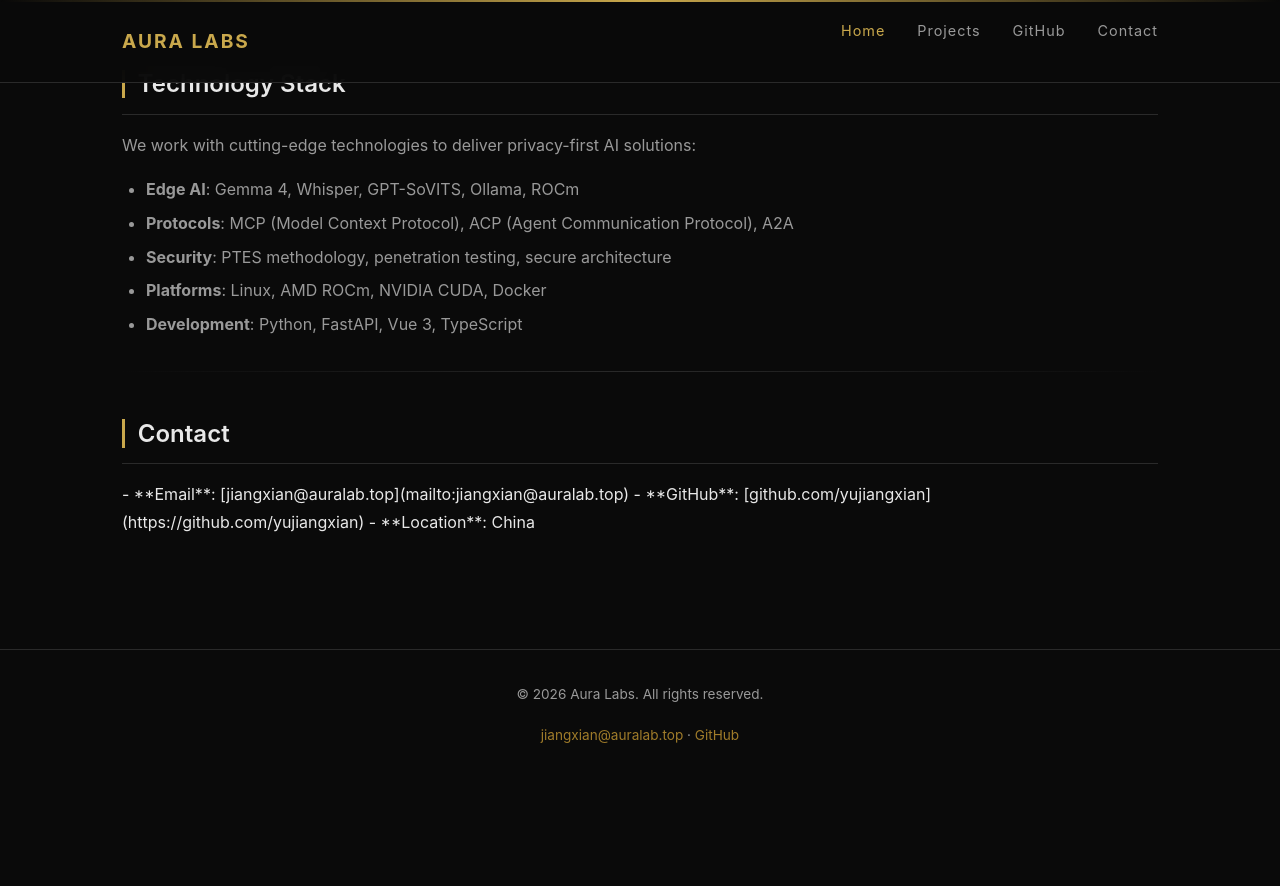
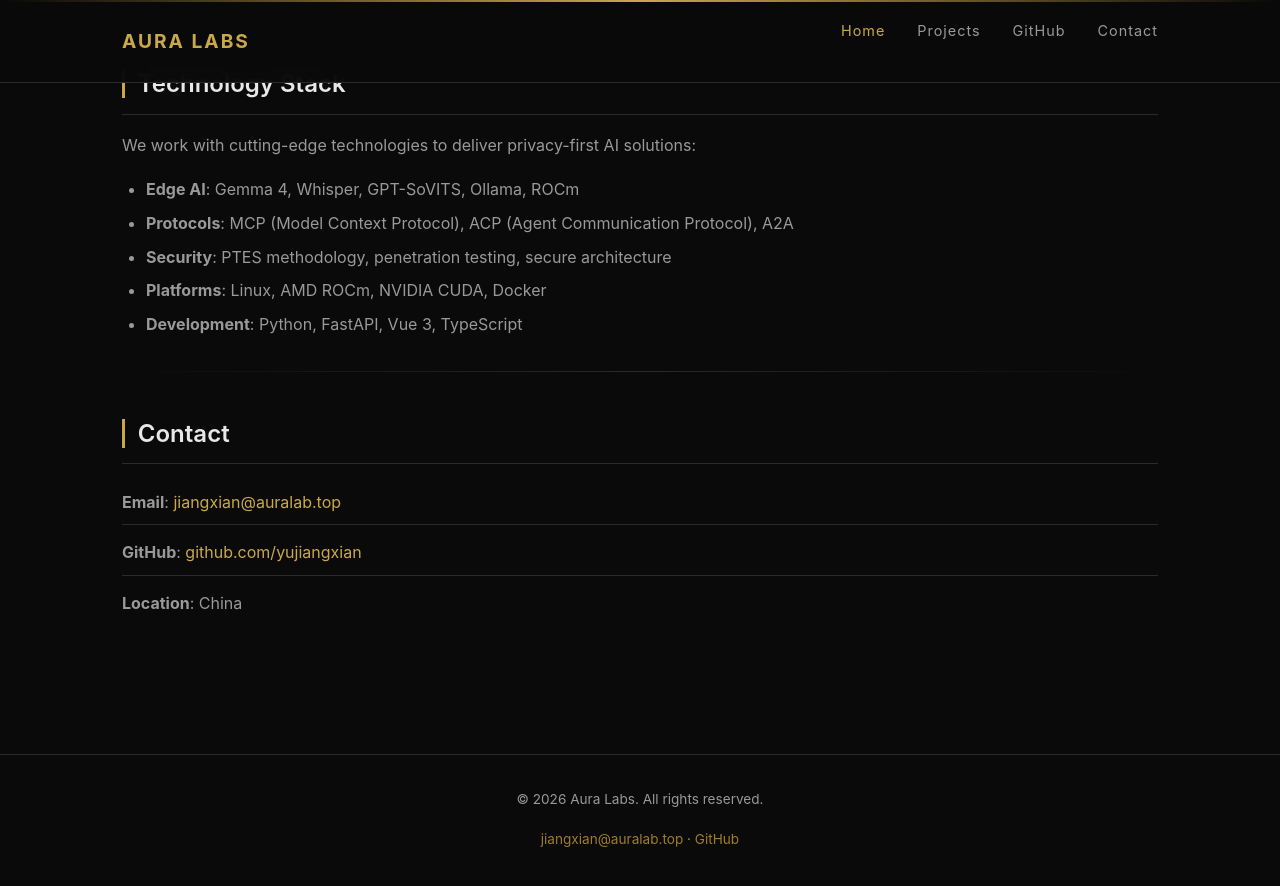
Before and after one commit to yujiangxian/yujiangxian.github.io, a Jekyll site: the page built from index.md, in a window 1280 px wide and 900 px high, scrolled down 1905 px. Shown: the top 886 px of the window. Built offline with Jekyll 4.4.1, drawn with Linux system fonts in a browser that asks for light colours; before the commit the page ends 2700 px from its top, so only the background shows below that.

Commit message:
fix: contact section markdown rendering

```diff
--- a/index.md
+++ b/index.md
@@ -103,7 +103,7 @@ We work with cutting-edge technologies to deliver privacy-first AI solutions:
 
 ## Contact
 
-<div class="contact-section">
+<div class="contact-section" markdown="1">
 
 - **Email**: [jiangxian@auralab.top](mailto:jiangxian@auralab.top)
 - **GitHub**: [github.com/yujiangxian](https://github.com/yujiangxian)
```
